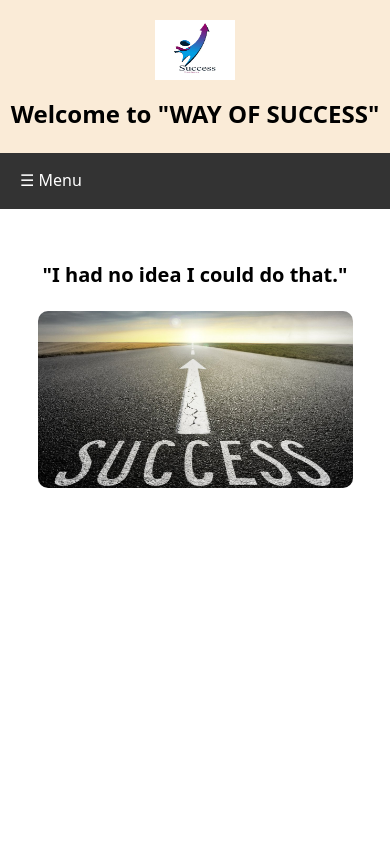
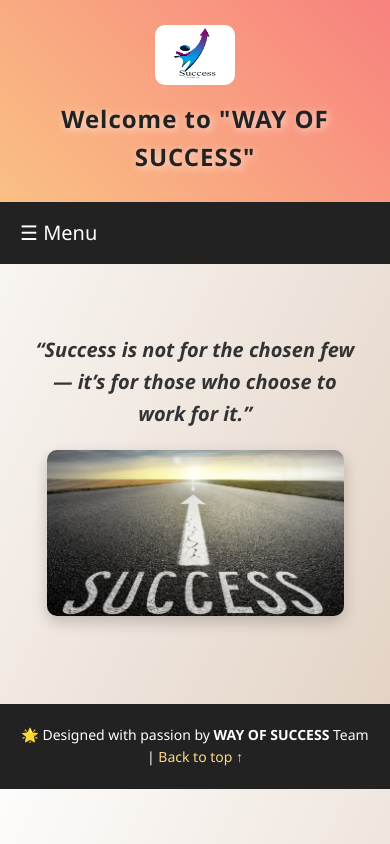
Before and after one commit to Anjali27feb/Learning-Website, a plain HTML site: page index.html in a window 390 px wide. Drawn offline with Linux system fonts and the light colour scheme.

Commit message:
Refactor index.html for improved layout and styles
Updated styles and layout for better aesthetics and responsiveness. Added a scroll-to-top button and enhanced header animations.

```diff
--- a/index.html
+++ b/index.html
@@ -13,47 +13,73 @@
     }
 
     body {
-            font-family: system-ui, -apple-system, BlinkMacSystemFont, 'Segoe UI', Roboto, Oxygen, Ubuntu, Cantarell, 'Open Sans', 'Helvetica Neue', sans-serif;
+      font-family: "Segoe UI", Roboto, Arial, sans-serif;
       line-height: 1.6;
+      background: linear-gradient(to bottom right, #fdfcfb, #e2d1c3);
+      color: #222;
+      scroll-behavior: smooth;
     }
 
     header {
-            background-color: antiquewhite;
-            padding: 20px 10px;
+      background: linear-gradient(45deg, #fbd786, #f7797d, #c6ffdd);
+      background-size: 300% 300%;
+      animation: headerGradient 6s ease infinite;
+      padding: 25px 10px;
+      color: #222;
+      box-shadow: 0 4px 8px rgba(0,0,0,0.2);
+    }
+
+    @keyframes headerGradient {
+      0% { background-position: 0% 50%; }
+      50% { background-position: 100% 50%; }
+      100% { background-position: 0% 50%; }
     }
 
     .header-container {
       display: flex;
-            align-items: center;   /* vertically center logo and heading */
-            justify-content: center; /* center horizontally */
-            gap: 15px;  /* space between logo and heading */
-            flex-wrap: wrap;  /* allows wrapping on small screens */
-        }
-
-        header h1 {
-            font-size: clamp(24px, 5vw, 50px); /* auto-scaling text */
-            margin: 0;
-            text-align: left;
+      align-items: center;
+      justify-content: center;
+      gap: 15px;
+      flex-wrap: wrap;
     }
 
     #logo img {
       display: block;
       width: 80px;
       height: 60px;
+      border-radius: 10px;
+      transition: transform 0.3s, box-shadow 0.3s;
+    }
+
+    #logo img:hover {
+      transform: scale(1.1);
+      box-shadow: 0 0 15px rgba(255,255,255,0.8);
+    }
+
+    header h1 {
+      font-size: clamp(24px, 5vw, 50px);
+      text-align: center;
+      font-weight: 700;
+      letter-spacing: 1px;
+      text-shadow: 2px 2px 8px rgba(255,255,255,0.7);
     }
 
     nav {
-            background-color: #333;
+      background-color: #222;
       display: flex;
       justify-content: space-between;
       flex-wrap: wrap;
       padding: 0;
+      position: sticky;
+      top: 0;
+      z-index: 1000;
     }
 
     nav .nav-links {
       display: flex;
       flex-direction: row;
       flex-wrap: wrap;
+      transition: all 0.4s ease;
     }
 
     nav a {
@@ -61,12 +87,13 @@
       color: white;
       padding: 15px 20px;
       display: block;
-            transition: background-color 0.3s;
+      transition: background-color 0.3s, color 0.3s, transform 0.2s;
     }
 
     nav a:hover {
-            background-color: lightgrey;
-            color: black;
+      background-color: #fbd786;
+      color: #000;
+      transform: scale(1.05);
     }
 
     nav .menu {
@@ -74,31 +101,82 @@
       cursor: pointer;
       color: white;
       padding: 15px 20px;
+      font-size: 20px;
     }
 
     main {
-            padding: 20px;
+      padding: 30px;
+      text-align: center;
     }
 
     section {
-            text-align: center;
-            margin-top: 30px;
+      margin-top: 40px;
     }
 
     section h2 {
       font-size: clamp(20px, 4vw, 40px);
       margin-bottom: 20px;
+      font-style: italic;
+      color: #333;
+      animation: fadeInUp 2s ease;
     }
 
     section img {
       max-width: 90%;
       height: auto;
       border-radius: 10px;
+      box-shadow: 0 6px 15px rgba(0,0,0,0.2);
+      transition: transform 0.5s;
+    }
+
+    section img:hover {
+      transform: scale(1.08);
+    }
+
+    /* Scroll animation */
+    @keyframes fadeInUp {
+      0% { opacity: 0; transform: translateY(20px); }
+      100% { opacity: 1; transform: translateY(0); }
+    }
+
+    footer {
+      background-color: #222;
+      color: white;
+      text-align: center;
+      padding: 20px;
+      margin-top: 50px;
+      font-size: 14px;
+      position: relative;
+    }
+
+    footer a {
+      color: #fbd786;
+      text-decoration: none;
+    }
+
+    footer a:hover {
+      text-decoration: underline;
+    }
+
+    #scrollTop {
+      position: fixed;
+      bottom: 30px;
+      right: 30px;
+      background: #f7797d;
+      color: white;
+      border: none;
+      border-radius: 50%;
+      width: 45px;
+      height: 45px;
+      cursor: pointer;
+      font-size: 20px;
+      box-shadow: 0 4px 8px rgba(0,0,0,0.3);
+      display: none;
       transition: transform 0.3s;
     }
 
-        section img:hover {
-            transform: scale(1.05);
+    #scrollTop:hover {
+      transform: scale(1.15);
     }
 
     /* Responsive Styles */
@@ -113,7 +191,6 @@
         display: block;
       }
     }
-
   </style>
 </head>
 <body>
@@ -142,25 +219,37 @@
 
   <main>
     <section>
-            <h2>"I had no idea I could do that."</h2>
+      <h2>“Success is not for the chosen few — it’s for those who choose to work for it.”</h2>
       <img src="success.jpg" alt="Success Image" class="center">
     </section>
   </main>
 
+  <footer>
+    <p>🌟 Designed with passion by <strong>WAY OF SUCCESS</strong> Team | <a href="#">Back to top ↑</a></p>
+  </footer>
+
+  <button id="scrollTop" onclick="window.scrollTo({top: 0, behavior: 'smooth'})">↑</button>
+
   <script>
     function toggleMenu() {
       const links = document.querySelector('.nav-links');
-            if (links.style.display === 'flex') {
-                links.style.display = 'none';
-            } else {
-                links.style.display = 'flex';
-            }
+      links.style.display = (links.style.display === 'flex') ? 'none' : 'flex';
     }
 
     function logout() {
       alert("You have been logged out!");
       // Add real logout logic here
     }
+
+    // Show "scroll to top" button
+    window.onscroll = function() {
+      const btn = document.getElementById("scrollTop");
+      if (document.documentElement.scrollTop > 200) {
+        btn.style.display = "block";
+      } else {
+        btn.style.display = "none";
+      }
+    };
   </script>
 </body>
 </html>
```
Lines whose indentation alone changed are shown as unchanged.
